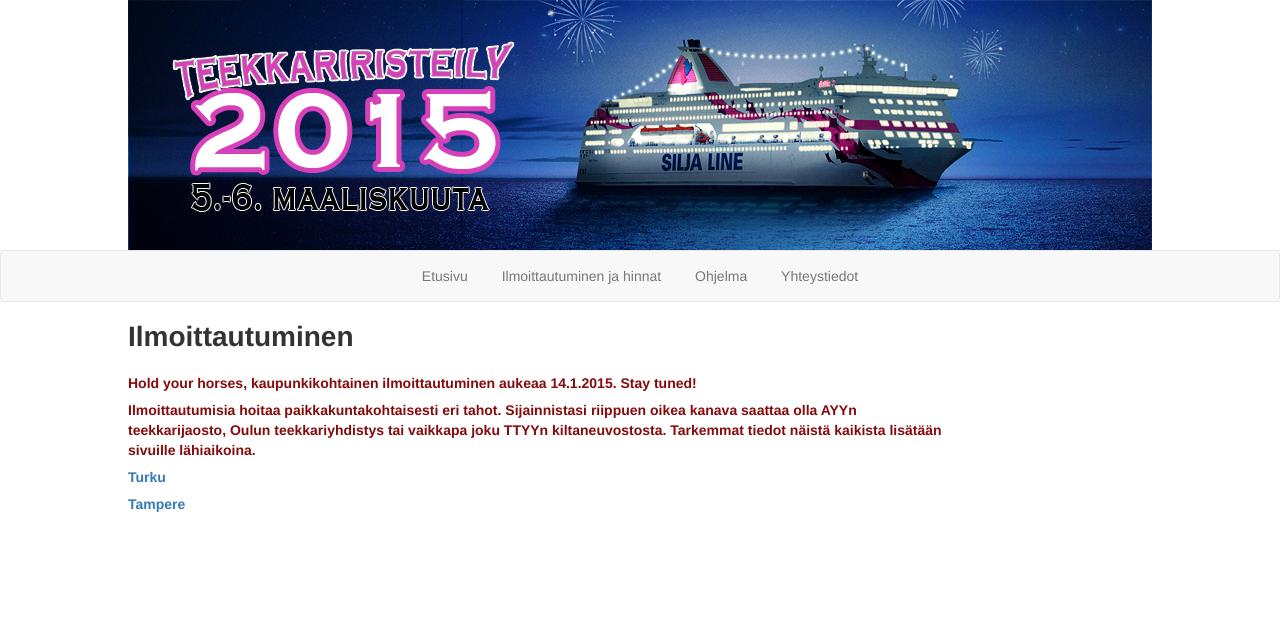
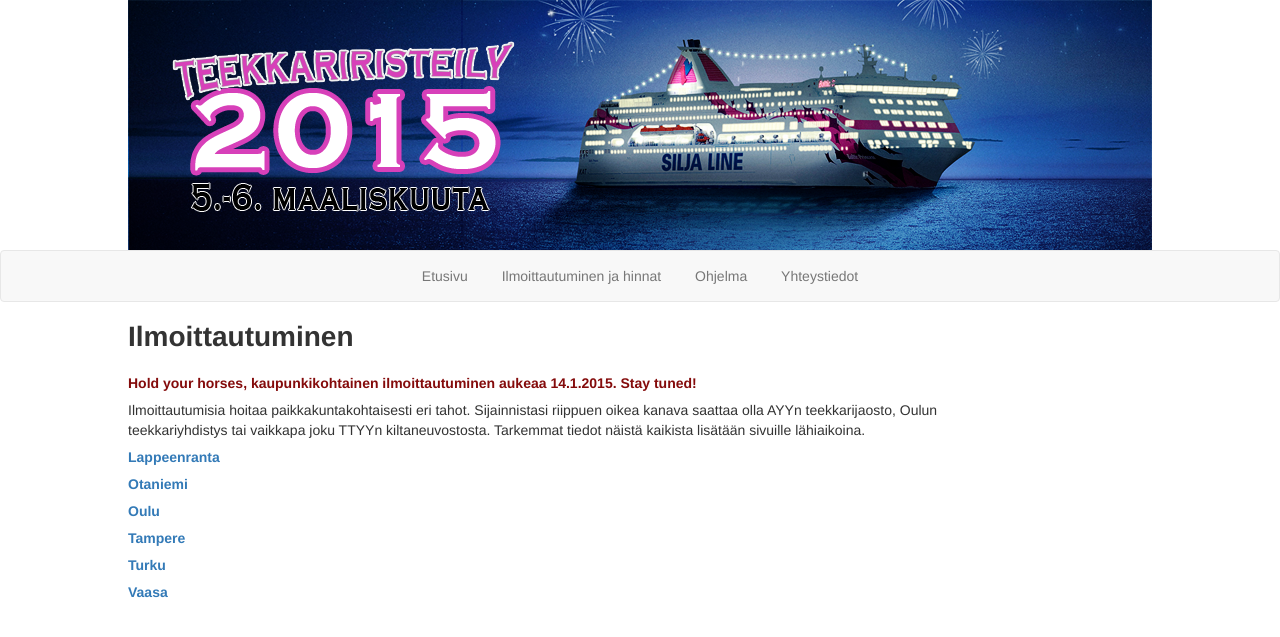
Before and after one commit to kolmeseiska/kolmeseiska.github.io, a Jekyll site: the page built from register/index.html, in a window 1280 px wide. Shown: the top 637 px of the page. Built offline with Jekyll 4.4.1, drawn with Linux system fonts in a browser that asks for light colours; nearby versions of some CDN libraries; some web fonts are replaced.

Commit message:
Update index.html

```diff
--- a/register/index.html
+++ b/register/index.html
@@ -9,13 +9,25 @@
   Hold your horses, kaupunkikohtainen ilmoittautuminen aukeaa 14.1.2015. Stay tuned!
 </p>
 
-<p class="todo">
+<p>
   Ilmoittautumisia hoitaa paikkakuntakohtaisesti eri tahot. Sijainnistasi riippuen oikea kanava saattaa olla AYYn teekkarijaosto, Oulun teekkariyhdistys tai vaikkapa joku TTYYn kiltaneuvostosta. Tarkemmat tiedot näistä kaikista lisätään sivuille lähiaikoina.
 </p>
 
 <p class="bold">
-  <a href="http://teekkariristeily.net/register/turku.html">Turku</a>
+  <a href="http://teekkariristeily.net/register/lappeenranta.html">Lappeenranta</a>
+</p>
+<p class="bold">
+  <a href="http://teekkariristeily.net/register/otaniemi.html">Otaniemi</a>
+</p>
+<p class="bold">
+  <a href="http://teekkariristeily.net/register/oulu.html">Oulu</a>
 </p>
 <p class="bold">
   <a href="http://teekkariristeily.net/register/tampere.html">Tampere</a>
 </p>
+<p class="bold">
+  <a href="http://teekkariristeily.net/register/turku.html">Turku</a>
+</p>
+<p class="bold">
+  <a href="http://teekkariristeily.net/register/vaasa.html">Vaasa</a>
+</p>
```
